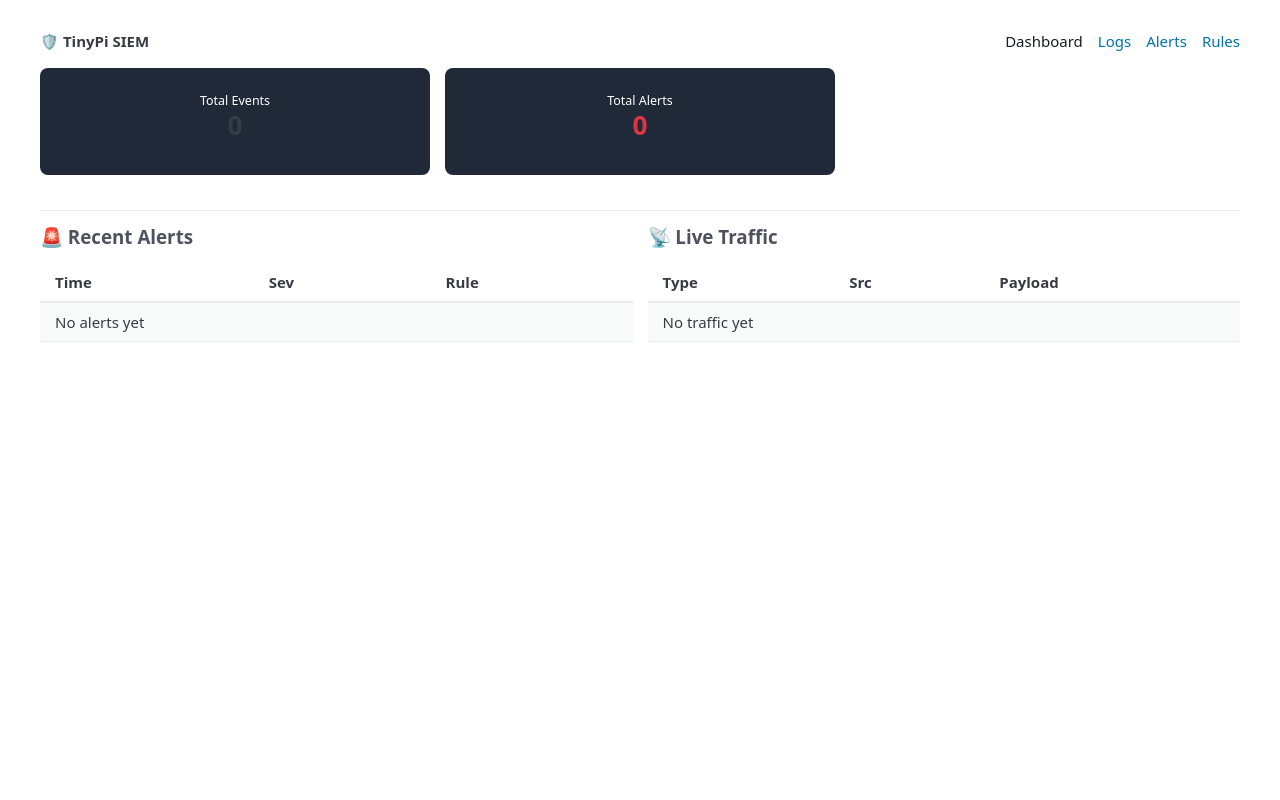
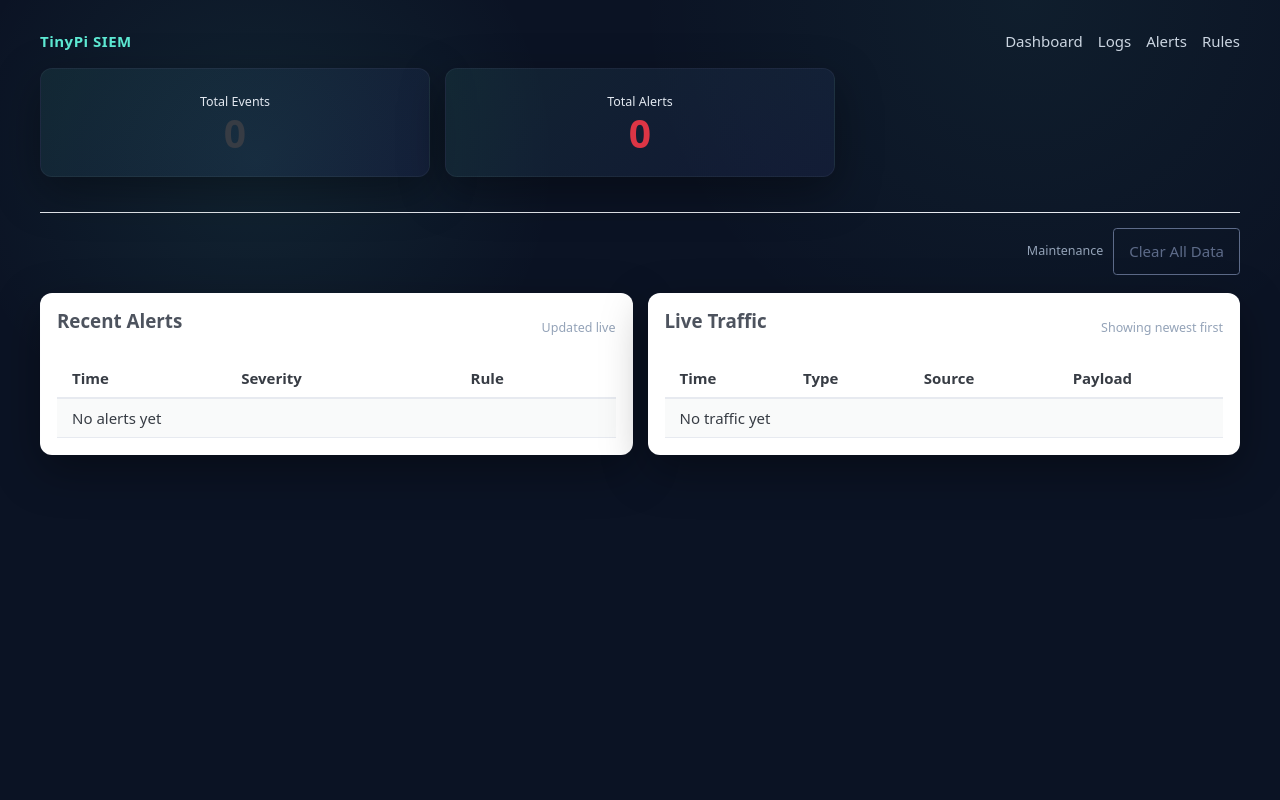
Before and after one commit to WorkableDirector/TinyPi-SIEM, a FastAPI app: page / in a window 1280 px wide. Run offline with FastAPI, Linux system fonts and the light colour scheme; data that the repository does not hold is empty; parts of the project's set-up code (start-up, migrations or seed data) failed here and were passed over; some libraries are stand-ins or nearby versions.

Commit message:
Add data clearing controls and reduce syslog noise

```diff
--- a/TinyPi/app/main.py
+++ b/TinyPi/app/main.py
@@ -1,11 +1,12 @@
 import asyncio
 import datetime as dt
+import logging
 import os
 import re
 import sqlite3
+import string
 import threading
-import logging
-from typing import List, Dict, Any
+from typing import Any, Dict, List
 
 from fastapi import FastAPI, Request, Form
 from fastapi.responses import HTMLResponse, RedirectResponse, JSONResponse
@@ -87,7 +88,20 @@ def init_db():
     conn.commit()
     conn.close()
 
-def insert_event(evt_type: str, src: str, dst: str, payload: str) -> int:
+def is_meaningful_payload(payload: str) -> bool:
+    """Return True if the payload looks like human-readable traffic."""
+    if not payload:
+        return False
+
+    printable_chars = sum(1 for c in payload if c in string.printable)
+    printable_ratio = printable_chars / max(len(payload), 1)
+
+    has_words = any(len(part) >= 3 for part in re.split(r"\W+", payload) if part)
+
+    return printable_ratio >= 0.85 and has_words
+
+
+def insert_event(evt_type: str, src: str, dst: str, payload: str) -> tuple[int, str]:
     conn = db()
     cur = conn.cursor()
     ts = dt.datetime.utcnow().isoformat(timespec="seconds")
@@ -98,9 +112,10 @@ def insert_event(evt_type: str, src: str, dst: str, payload: str) -> int:
     row_id = cur.lastrowid
     conn.commit()
     conn.close()
-    return row_id
+    return row_id, ts
 
-def analyze_payload(event_id: int, source_type: str, payload: str):
+
+def analyze_payload(event_id: int, event_ts: str, source_type: str, payload: str):
     conn = db()
     rules = conn.execute("SELECT * FROM rules WHERE source = ?", (source_type,)).fetchall()
 
@@ -110,11 +125,10 @@ def analyze_payload(event_id: int, source_type: str, payload: str):
         try:
             # Compile regex on the fly (in production, cache this)
             if re.search(rule['pattern'], payload_str, re.IGNORECASE):
-                ts = dt.datetime.utcnow().isoformat(timespec="seconds")
                 desc = f"Matched Rule: {rule['name']}"
                 conn.execute(
                     "INSERT INTO alerts(ts, rule_name, severity, description, related_event_id) VALUES(?,?,?,?,?)",
-                    (ts, rule['name'], rule['severity'], desc, event_id)
+                    (event_ts, rule['name'], rule['severity'], desc, event_id)
                 )
                 print(f"[!] ALERT: {rule['name']} triggered by {payload_str[:20]}...")
         except re.error:
@@ -134,12 +148,13 @@ def packet_callback(packet):
                 return
 
             proto = "TCP" if TCP in packet else "UDP" if UDP in packet else "IP"
-            payload_data = packet[Raw].load.decode('utf-8', errors='ignore')
+            payload_data = packet[Raw].load.decode('utf-8', errors='ignore').strip()
 
             # Minimal filtering to avoid logging purely binary junk
-            if len(payload_data) > 4 and any(c.isalnum() for c in payload_data):
-                eid = insert_event("packet", src_ip, f"{dst_ip} ({proto})", payload_data)
-                analyze_payload(eid, "packet", payload_data)
+            if len(payload_data) > 4 and is_meaningful_payload(payload_data):
+                clean_payload = payload_data[:800]
+                eid, ts = insert_event("packet", src_ip, f"{dst_ip} ({proto})", clean_payload)
+                analyze_payload(eid, ts, "packet", clean_payload)
         except Exception:
             pass
 
@@ -155,12 +170,26 @@ def start_sniffer_thread():
 
 # Syslog (UDP)
 class SyslogProto(asyncio.DatagramProtocol):
+    def __init__(self):
+        self.last_seen: dict[tuple[str, str], float] = {}
+        self.dedupe_window = 5.0  # seconds
+
     def datagram_received(self, data: bytes, addr):
         try:
             line = data.decode(errors="ignore").strip()
-            if len(line) > 0:  # Only process non-empty lines
-                eid = insert_event("syslog", addr[0], "syslog", line)
-                analyze_payload(eid, "syslog", line)
+            if len(line) > 0 and is_meaningful_payload(line):  # Only process non-empty, readable lines
+                now = asyncio.get_event_loop().time()
+                sig = (addr[0], line)
+
+                # Drop bursts of identical lines from the same source within the window
+                last_ts = self.last_seen.get(sig)
+                if last_ts and (now - last_ts) < self.dedupe_window:
+                    return
+
+                self.last_seen[sig] = now
+
+                eid, ts = insert_event("syslog", addr[0], "syslog", line)
+                analyze_payload(eid, ts, "syslog", line)
         except Exception as e:
             print(f"[!] Syslog parsing error: {e}")
             pass
@@ -182,6 +211,35 @@ def view_alerts(request: Request):
     rows = conn.execute("SELECT * FROM alerts ORDER BY id DESC LIMIT 200").fetchall()
     conn.close()
     return templates.TemplateResponse("alerts.html", {"request": request, "rows": rows})
+
+
+# -- Data management --
+@app.post("/reset/events")
+def clear_events():
+    conn = db()
+    conn.execute("DELETE FROM events")
+    conn.commit()
+    conn.close()
+    return JSONResponse({"status": "ok", "cleared": "events"})
+
+
+@app.post("/reset/alerts")
+def clear_alerts():
+    conn = db()
+    conn.execute("DELETE FROM alerts")
+    conn.commit()
+    conn.close()
+    return JSONResponse({"status": "ok", "cleared": "alerts"})
+
+
+@app.post("/reset/all")
+def clear_all():
+    conn = db()
+    conn.execute("DELETE FROM alerts")
+    conn.execute("DELETE FROM events")
+    conn.commit()
+    conn.close()
+    return JSONResponse({"status": "ok", "cleared": "all"})
 
 # -- Rules Management --
 @app.get("/rules", response_class=HTMLResponse)
--- a/TinyPi/app/templates/index.html
+++ b/TinyPi/app/templates/index.html
@@ -7,22 +7,118 @@
   <link rel="stylesheet" href="https://cdn.jsdelivr.net/npm/@picocss/pico@2/css/pico.min.css">
   <script src="https://cdn.jsdelivr.net/npm/chart.js"></script>
   <style>
-    :root { --pico-font-size: 15px; }
-    .badge { padding: 3px 8px; border-radius: 4px; font-size: 0.75em; font-weight: bold; color: #fff; text-transform: uppercase;}
-    .sev-critical { background-color: #d63384; }
-    .sev-high { background-color: #dc3545; }
-    .sev-medium { background-color: #fd7e14; }
-    .sev-low { background-color: #0d6efd; }
-    .type-packet { color: #198754; font-weight: bold; }
-    .type-syslog { color: #0d6efd; font-weight: bold; }
-    .stat-card { text-align: center; padding: 20px; background: #1f2937; border-radius: 8px; margin-bottom: 20px; color: white;}
-    code { font-size: 0.8em; word-wrap: break-word; }
+    :root {
+      --pico-background-color: #0b1324;
+      --pico-card-background-color: #101b32;
+      --pico-form-element-background-color: #0f172a;
+      --pico-primary: #5eead4;
+      --pico-font-size: 15px;
+    }
+
+    body {
+      background: radial-gradient(circle at 20% 20%, rgba(94, 234, 212, 0.08), transparent 25%),
+                  radial-gradient(circle at 80% 0%, rgba(94, 234, 212, 0.05), transparent 30%),
+                  #0b1324;
+      color: #e2e8f0;
+      min-height: 100vh;
+    }
+
+    nav ul:first-child strong {
+      color: #5eead4;
+      letter-spacing: 0.5px;
+    }
+
+    nav ul li a {
+      color: #cbd5e1;
+    }
+
+    nav ul li a:hover,
+    nav ul li a:focus {
+      color: #5eead4;
+    }
+
+    .stat-card {
+      text-align: center;
+      padding: 20px;
+      background: linear-gradient(135deg, rgba(94, 234, 212, 0.08), rgba(99, 102, 241, 0.08));
+      border-radius: 12px;
+      margin-bottom: 20px;
+      color: #e2e8f0;
+      border: 1px solid rgba(226, 232, 240, 0.05);
+      box-shadow: 0 15px 45px rgba(0, 0, 0, 0.35);
+    }
+
+    .stat-card h2 {
+      margin: 0;
+      font-size: 2.6rem;
+    }
+
+    .panel {
+      background: var(--pico-card-background-color);
+      border-radius: 12px;
+      padding: 16px;
+      box-shadow: 0 15px 45px rgba(0, 0, 0, 0.35);
+      border: 1px solid rgba(226, 232, 240, 0.05);
+    }
+
+    table {
+      margin-bottom: 0;
+    }
+
+    table thead {
+      background: rgba(148, 163, 184, 0.1);
+    }
+
+    table td, table th {
+      vertical-align: middle;
+    }
+
+    .badge {
+      padding: 4px 10px;
+      border-radius: 999px;
+      font-size: 0.75em;
+      font-weight: bold;
+      color: #0b1324;
+      text-transform: uppercase;
+      letter-spacing: 0.3px;
+      box-shadow: 0 0 0 1px rgba(0, 0, 0, 0.1);
+    }
+
+    .sev-critical { background-color: #f472b6; }
+    .sev-high { background-color: #fb7185; }
+    .sev-medium { background-color: #fb923c; }
+    .sev-low { background-color: #60a5fa; }
+
+    .pill {
+      display: inline-block;
+      padding: 4px 10px;
+      border-radius: 999px;
+      font-size: 0.75em;
+      font-weight: 700;
+      letter-spacing: 0.3px;
+    }
+
+    .type-packet { background: rgba(94, 234, 212, 0.15); color: #5eead4; }
+    .type-syslog { background: rgba(96, 165, 250, 0.15); color: #93c5fd; }
+
+    code {
+      font-size: 0.8em;
+      word-wrap: break-word;
+      color: #cbd5e1;
+    }
+
+    .section-header {
+      display: flex;
+      align-items: center;
+      justify-content: space-between;
+      margin-bottom: 12px;
+    }
   </style>
 </head>
 <body>
 <main class="container">
   <nav>
-    <ul><li><strong>🛡️ TinyPi SIEM</strong></li></ul>
+    <ul><li><strong>TinyPi SIEM</strong></li></ul>
     <ul>
       <li><a href="/" class="contrast">Dashboard</a></li>
       <li><a href="/logs">Logs</a></li>
@@ -48,12 +144,22 @@
 
   <hr>
 
+  <div class="section-header" style="justify-content: flex-end; margin-bottom: 18px;">
+    <div style="display:flex; gap:10px; align-items:center;">
+      <small style="color:#94a3b8;">Maintenance</small>
+      <button id="clear-all" class="outline secondary" style="margin:0;">Clear All Data</button>
+    </div>
+  </div>
+
   <div class="grid">
     <!-- Alerts Column -->
-    <div>
-        <h4>🚨 Recent Alerts</h4>
+    <div class="panel">
+        <div class="section-header">
+          <h4>Recent Alerts</h4>
+          <small style="color:#94a3b8">Updated live</small>
+        </div>
         <table class="striped">
-            <thead><tr><th>Time</th><th>Sev</th><th>Rule</th></tr></thead>
+            <thead><tr><th>Time</th><th>Severity</th><th>Rule</th></tr></thead>
             <tbody id="alert-table">
                 <tr><td colspan="3">Loading...</td></tr>
             </tbody>
@@ -61,12 +167,15 @@
     </div>
 
     <!-- Logs Column -->
-    <div>
-        <h4>📡 Live Traffic</h4>
+    <div class="panel">
+        <div class="section-header">
+          <h4>Live Traffic</h4>
+          <small style="color:#94a3b8">Showing newest first</small>
+        </div>
         <table class="striped">
-            <thead><tr><th>Type</th><th>Src</th><th>Payload</th></tr></thead>
+            <thead><tr><th>Time</th><th>Type</th><th>Source</th><th>Payload</th></tr></thead>
             <tbody id="log-table">
-                <tr><td colspan="3">Loading...</td></tr>
+                <tr><td colspan="4">Loading...</td></tr>
             </tbody>
         </table>
     </div>
@@ -76,6 +185,12 @@
 
 <script>
     let chartInstance = null;
+
+    const formatTime = (ts) => {
+        if (!ts) return '-';
+        const dt = new Date(`${ts}Z`);
+        return dt.toLocaleTimeString([], { hour: '2-digit', minute: '2-digit', second: '2-digit' });
+    };
 
     async function updateDashboard() {
         try {
@@ -89,7 +204,7 @@
             // 2. Update Alerts Table
             const alertRows = data.feed.alerts.map(a =>
                 `<tr>
-                    <td><small>${a.ts.split('T')[1].split('.')[0]}</small></td>
+                    <td><small>${formatTime(a.ts)}</small></td>
                     <td><span class="badge sev-${a.severity}">${a.severity}</span></td>
                     <td><small>${a.rule_name}</small></td>
                 </tr>`
@@ -99,12 +214,13 @@
             // 3. Update Logs Table
             const logRows = data.feed.logs.map(l =>
                 `<tr>
-                    <td><small class="type-${l.type}">${l.type.toUpperCase().charAt(0)}</small></td>
+                    <td><small>${formatTime(l.ts)}</small></td>
+                    <td><span class="pill type-${l.type}">${l.type.toUpperCase()}</span></td>
                     <td><small>${l.src}</small></td>
-                    <td><code>${l.payload.substring(0, 30)}...</code></td>
+                    <td><code>${l.payload.substring(0, 60)}${l.payload.length > 60 ? '…' : ''}</code></td>
                 </tr>`
             ).join('');
-            document.getElementById('log-table').innerHTML = logRows || '<tr><td colspan="3">No traffic yet</td></tr>';
+            document.getElementById('log-table').innerHTML = logRows || '<tr><td colspan="4">No traffic yet</td></tr>';
 
             // 4. Update Chart
             const sevLabels = data.charts.severity.map(x => x.severity);
@@ -122,7 +238,7 @@
                         labels: sevLabels,
                         datasets: [{
                             data: sevCounts,
-                            backgroundColor: ['#d63384', '#dc3545', '#fd7e14', '#0d6efd'],
+                            backgroundColor: ['#f472b6', '#fb7185', '#fb923c', '#60a5fa'],
                             borderWidth: 0
                         }]
                     },
@@ -141,6 +257,16 @@
     // Refresh every 2 seconds
     setInterval(updateDashboard, 2000);
     updateDashboard();
+
+    document.getElementById('clear-all').addEventListener('click', async () => {
+        if (!confirm('Clear all stored events and alerts?')) return;
+        try {
+            await fetch('/reset/all', { method: 'POST' });
+            updateDashboard();
+        } catch (e) {
+            console.error('Error clearing data:', e);
+        }
+    });
 </script>
 </body>
 </html>
```
Also changed, not shown: TinyPi/app/templates/alerts.html (+29 -8 lines), TinyPi/app/templates/logs.html (+31 -10 lines), TinyPi/app/templates/rules.html (+15 -2 lines), TinyPi/app/templates/simulate.html (deleted, +0 -57 lines).
